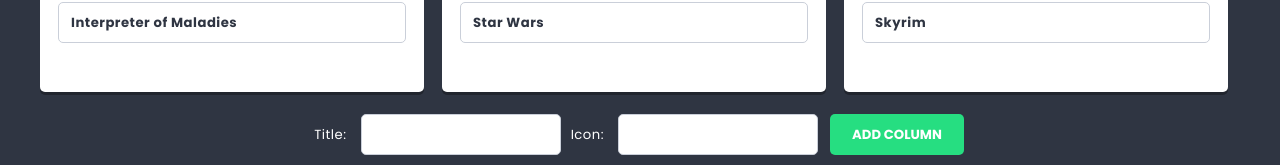
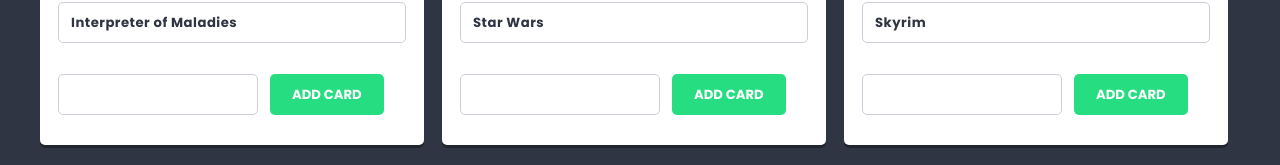
Before and after one commit to spawlaczyk/react-project, a React (Create React App) app: page / in a window 1280 px wide. Shown: the part 659-824 px from the top of the page. Built offline with nearby package versions, Linux system fonts and the light colour scheme.

Commit message:
Add CardForm

```diff
--- /dev/null
+++ b/src/components/CardForm/CardForm.js
@@ -0,0 +1,24 @@
+import styles from './CardForm.module.scss';
+import { useState } from 'react';
+import Button from '../Button/Button.js';
+import TextInput from '../TextInput/TextInput.js';
+
+const CardForm = props => {
+  const [ title, setTitle ] = useState('');
+  const handleSubmit = e => {
+    e.preventDefault();
+    props.action({ title: title }, props.columnId);
+    setTitle('');
+  };
+
+  return (
+    <form className={styles.cardForm} onSubmit={handleSubmit}>
+      <TextInput value={title} onChange={e => setTitle(e.target.value)} />
+      <Button>
+        <span>add card</span>
+      </Button>
+    </form>
+  );
+};
+
+export default CardForm;
--- /dev/null
+++ b/src/components/CardForm/CardForm.module.scss
@@ -0,0 +1,22 @@
+@import '../../styles/settings.scss';
+
+@import "../../styles/settings.scss";
+
+.columnForm {
+  text-align: center;
+  padding: 10px;
+}
+
+span {
+  margin: 0 10px 0 10px;
+}
+
+@media (max-width: 767px) {
+  .columnForm > * {
+    display: inline-flex;
+    flex-wrap: wrap;
+    justify-content: center;
+    width: 200px;
+    margin-top: 5px;
+  }
+}
--- a/src/components/Column/Column.js
+++ b/src/components/Column/Column.js
@@ -1,5 +1,6 @@
 import styles from './Column.module.scss';
 import Card from '../Card/Card.js';
+import CardForm from '../CardForm/CardForm.js';
 
 const Column = props => {
   return (
@@ -8,6 +9,7 @@
       <ul className={styles.cards}>
         {props.cards.map(card => <Card key={card.id} title={card.title} />)}
       </ul>
+      <CardForm columnId={props.id} action={props.action} />
     </article>
     )
 }
--- a/src/components/List/List.js
+++ b/src/components/List/List.js
@@ -40,6 +40,17 @@
     setColumns([...columns, { id: shortid(), title: newColumn.title, icon: newColumn.icon, cards: [] }]);
   }
 
+  const addCard = (newCard, columnId) => {
+    const columnsUpdated = columns.map(column => {
+      if(column.id === columnId)
+        return { ...column, cards: [...column.cards, {id: shortid(), title: newCard.title }]}
+      else
+        return column
+    });
+
+    setColumns(columnsUpdated);
+  };
+
   return (
     <div className={styles.list}>
       <header className={styles.header}>
@@ -47,7 +58,7 @@
       </header>
       <p className={styles.description}>Interesting things I want to check out!</p>
       <section className={styles.columns}>
-        {columns.map(column => <Column key={column.id} id={column.id} title={column.title} icon={column.icon} cards={column.cards} />)}
+        {columns.map(column => <Column key={column.id} id={column.id} title={column.title} icon={column.icon} cards={column.cards} action={addCard} />)}
       </section>
       <ColumnForm action={addColumn} />
     </div>
```
